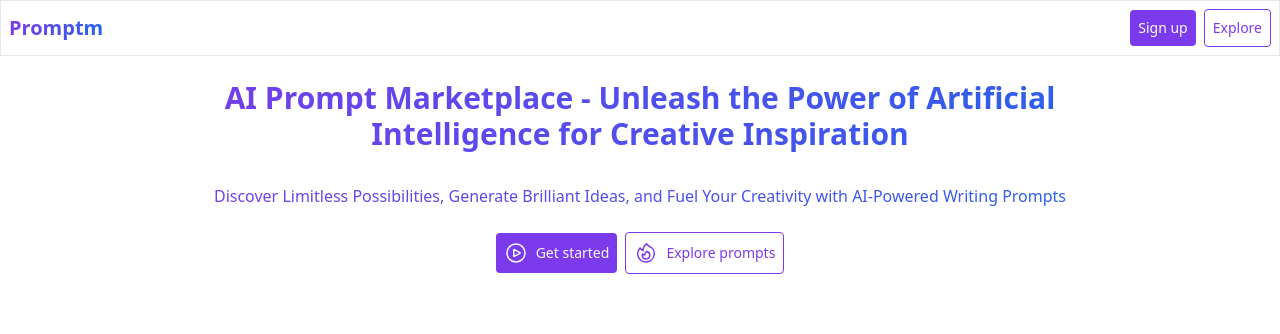
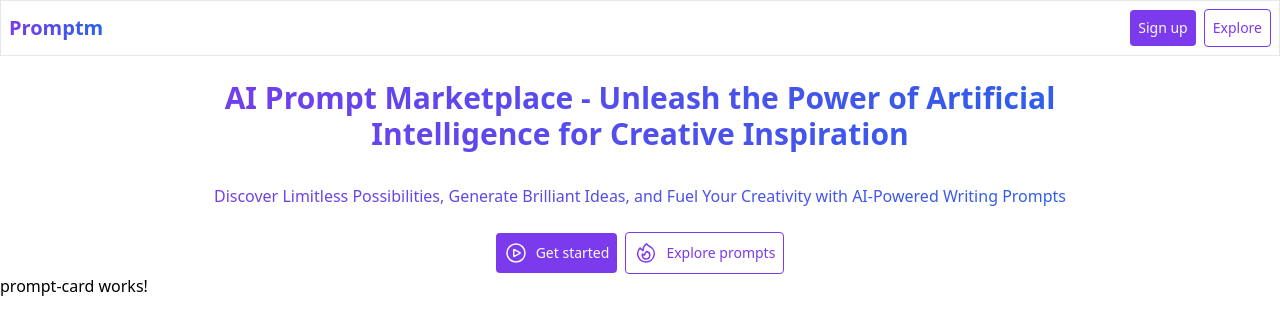
Before and after one commit to ashsajal1/ai-promptm, an Angular app: page / in a window 1280 px wide. Shown: the top 334 px of the page. Built offline with nearby package versions, Linux system fonts and the light colour scheme.

Commit message:
add prompt card component

```diff
--- a/src/app/app.component.html
+++ b/src/app/app.component.html
@@ -1,2 +1,4 @@
 <app-navbar />
 <app-hero />
+
+<app-prompt-card />
--- a/src/app/app.module.ts
+++ b/src/app/app.module.ts
@@ -3,6 +3,7 @@
 
 import { AppComponent } from './app.component';
 import { SharedModule } from './shared/shared.module';
+import { ComponentsModule } from './components/components.module';
 
 @NgModule({
   declarations: [
@@ -10,7 +11,8 @@
   ],
   imports: [
     BrowserModule,
-    SharedModule
+    SharedModule,
+    ComponentsModule
   ],
   providers: [],
   bootstrap: [AppComponent]
--- /dev/null
+++ b/src/app/components/prompt-card/prompt-card.component.html
@@ -0,0 +1 @@
+<p>prompt-card works!</p>
```
Also changed, not shown: src/app/components/components.module.ts (+5 -7 lines), src/app/components/prompt-card/prompt-card.component.ts (added, +10 -0 lines), src/app/components/prompt-card/prompt-card.component.scss (added), 1 other file (tests, documents, lock files or other folders).
